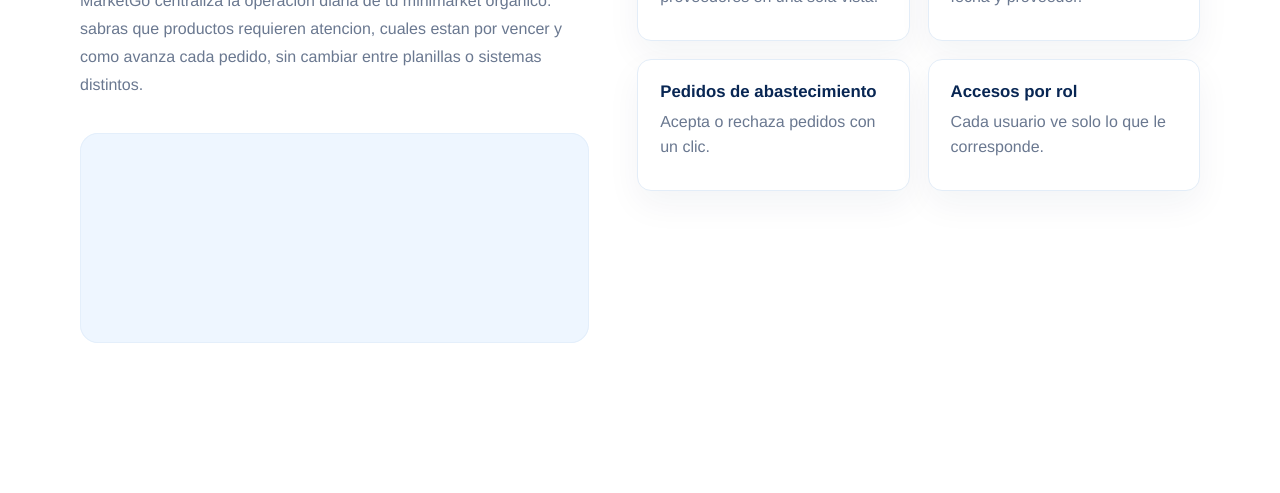
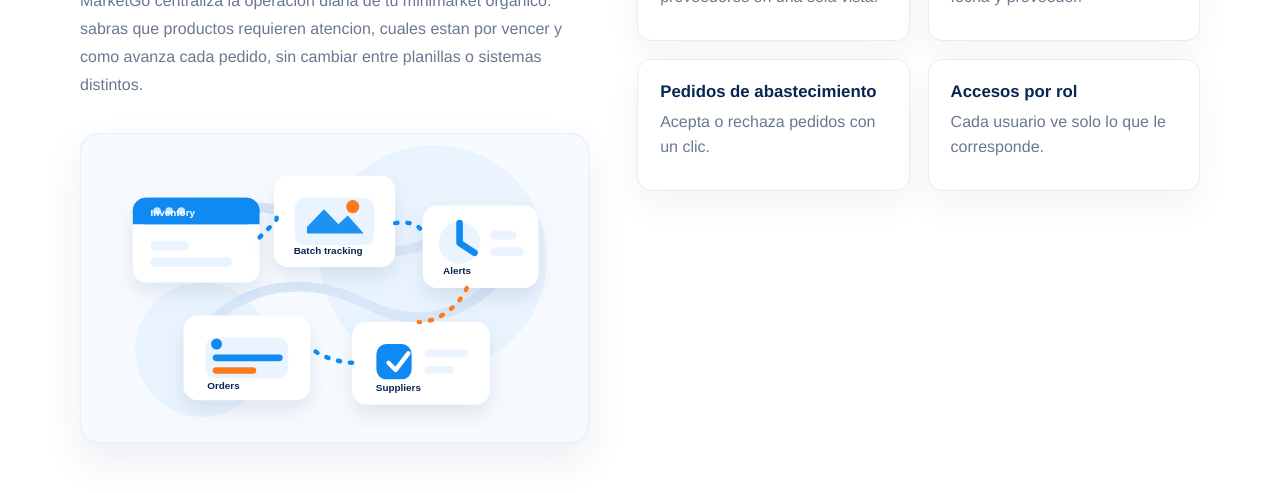
Before and after one commit to Market-Labs/landign-page, a Vue app: page / in a window 1280 px wide. Shown: the part 1200-1693 px from the top of the page. Built offline with nearby package versions, Linux system fonts and the light colour scheme.

Commit message:
feat(product-info): add process illustration

```diff
--- a/src/assets/styles/components/information.css
+++ b/src/assets/styles/components/information.css
@@ -1,7 +1,8 @@
 .info-layout { display: grid; grid-template-columns: .95fr 1.05fr; gap: 48px; align-items: start; }
 .info-copy h2 { margin-top: 16px; max-width: 520px; font-size: clamp(2.2rem, 4.6vw, 3.3rem); line-height: 1.08; color: var(--color-text); }
 .info-copy p:not(.section-pill) { max-width: 500px; margin-top: 18px; color: var(--color-muted); line-height: 1.75; }
-.info-visual { height: 210px; margin-top: 34px; border-radius: var(--radius-lg); background: var(--color-blue-soft); box-shadow: inset 0 0 0 1px #e4effb; }
+.info-visual { min-height: 290px; margin-top: 34px; overflow: hidden; border: 1px solid #e4effb; border-radius: var(--radius-lg); background: var(--color-blue-soft); box-shadow: 0 18px 42px rgba(8,38,83,.08); }
+.info-visual img { width: 100%; height: 100%; min-height: 290px; display: block; object-fit: contain; object-position: center; }
 .info-feature-grid { display: grid; gap: 18px; }
 .info-highlight, .info-card { border: 1px solid var(--color-border); border-radius: var(--radius-md); background: #fff; box-shadow: 0 14px 34px rgba(8,38,83,.05); }
 .info-highlight { padding: 26px; background: #f7fbff; }
--- a/src/landing/product-information/presentation/components/ProductInformationSection.vue
+++ b/src/landing/product-information/presentation/components/ProductInformationSection.vue
@@ -11,7 +11,9 @@ const cards = ['inventory', 'lots', 'orders', 'roles']
         <p class="section-pill">{{ t('productInfo.eyebrow') }}</p>
         <h2>{{ t('productInfo.title') }}</h2>
         <p>{{ t('productInfo.description') }}</p>
-        <div class="info-visual" aria-hidden="true"></div>
+        <div class="info-visual" aria-hidden="true">
+          <img src="/assets/images/illustrations/marketgo-process-flow.svg" alt="" loading="lazy" />
+        </div>
       </div>
       <div class="info-feature-grid">
         <article class="info-highlight">
```
Also changed, not shown: public/assets/images/illustrations/marketgo-process-flow.svg (added).
